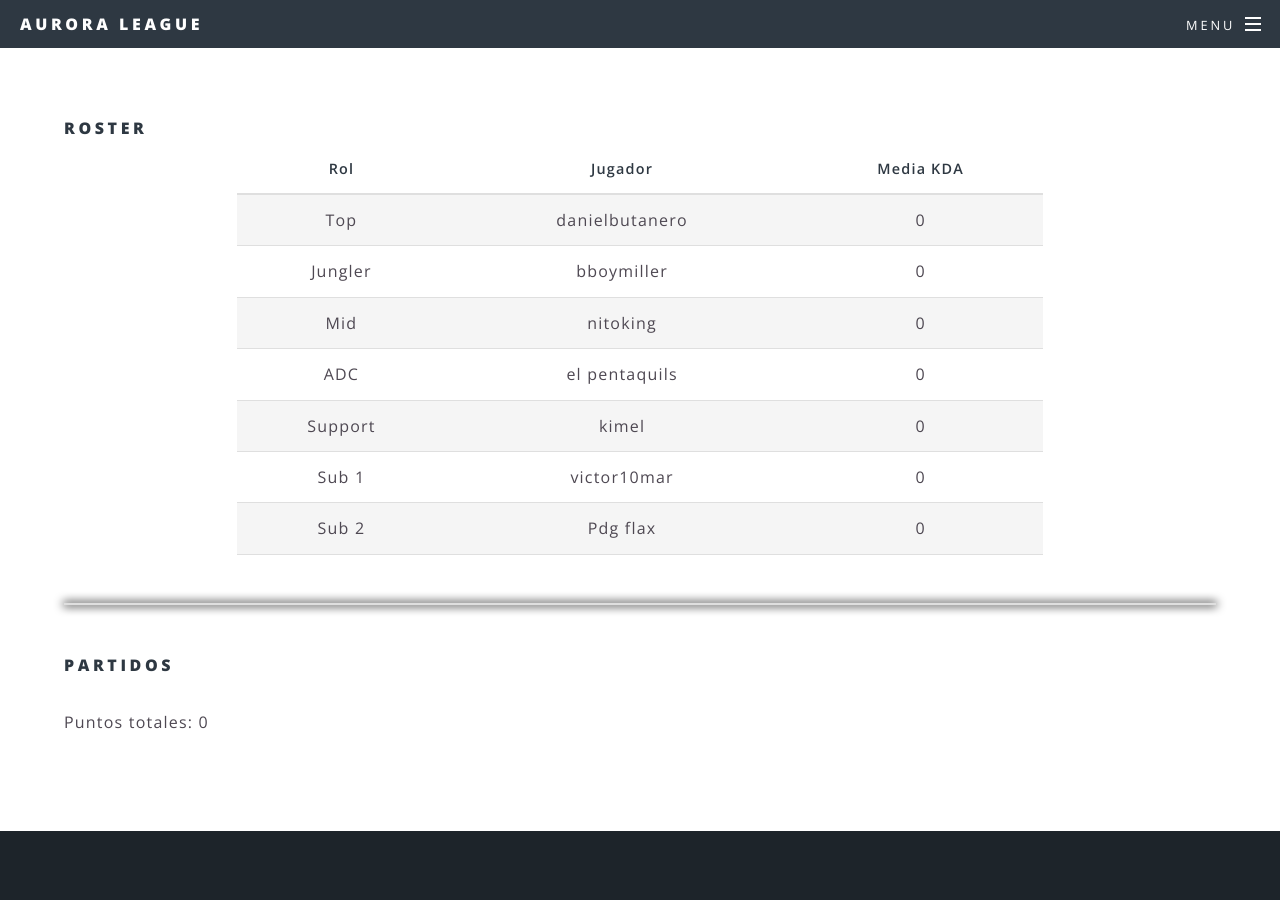
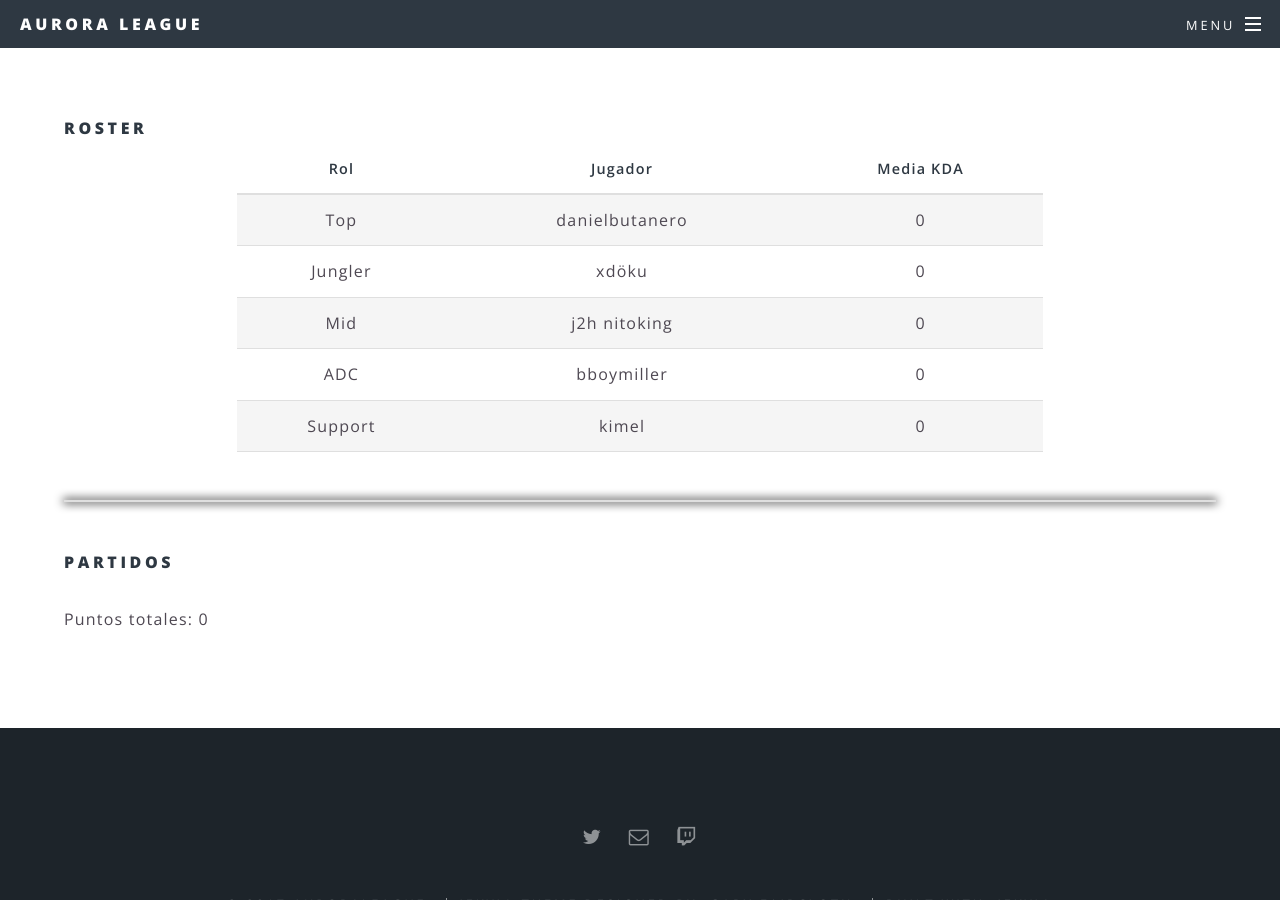
Before and after one commit to AuroraLeague/auroraleague.github.io, a Jekyll site: the page built from teams/eagle_legend.html, in a window 1280 px wide and 900 px high, scrolled down 616 px. Built offline with Jekyll 4.4.1, drawn with Linux system fonts in a browser that asks for light colours; grey boxes are pictures that could not be loaded.

Commit message:
Eagle Legend new roster

```diff
--- a/teams/eagle_legend.html
+++ b/teams/eagle_legend.html
@@ -10,15 +10,11 @@ players:
   - position: Top
     name: danielbutanero
   - position: Jungler
+    name: xdöku
+  - position: Mid
+    name: j2h nitoking
+  - position: ADC
     name: bboymiller
-  - position: Mid
-    name: nitoking
-  - position: ADC
-    name: el pentaquils
   - position: Support
     name: kimel
-  - position: Sub 1
-    name: victor10mar
-  - position: Sub 2
-    name: Pdg flax
 ---
```
